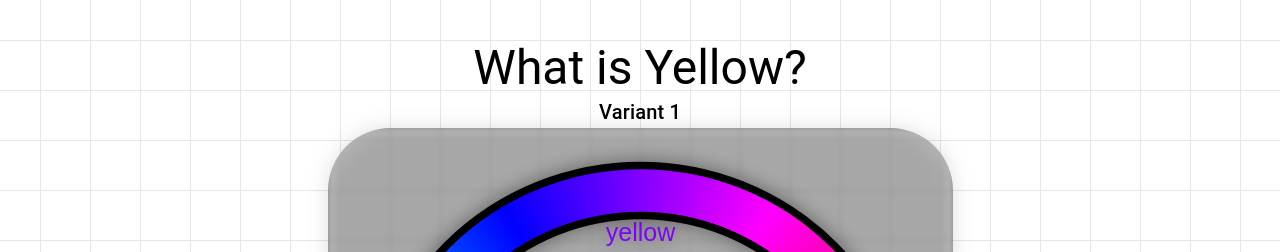
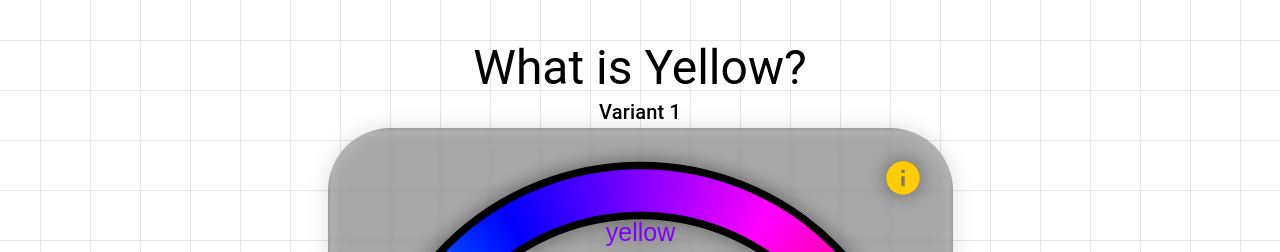
Before and after one commit to Jordan-SFU/WhatIsYellow, a React (Create React App) app in the folder what-is-yellow/: page /play in a window 1280 px wide. Shown: the top 252 px of the page. Built offline with nearby package versions, Linux system fonts and the light colour scheme; a web font is replaced by a local one.

Commit message:
you can finally view others' answers

```diff
--- a/what-is-yellow/src/Components/CircularSlider.js
+++ b/what-is-yellow/src/Components/CircularSlider.js
@@ -14,6 +14,7 @@ const CircularSlider = ({
   minimumDistance = 10,
   onChange = (index, angle) => {console.log(`Index: ${index}, Angle: ${angle}`)},
   initialPositions = [],
+  readOnly = false,
   angleOffset = 0 }) => {
     // Utility function to convert degrees to radians
   const degToRad = (deg) => (deg * Math.PI) / 180;
@@ -340,10 +341,10 @@ const CircularSlider = ({
           r={knobRadius}
           fill="none"
           stroke="none"
-          onMouseDown={handleMouseDown(index)}
-          onMouseEnter={handleMouseEnter(index)}
-          onMouseLeave={handleMouseLeave(index)}
-          pointerEvents={'bounding-box'}
+          onMouseDown={readOnly === true ? () => void(0): handleMouseDown(index)}
+          onMouseEnter={readOnly === true ? void(0) : handleMouseEnter(index)}
+          onMouseLeave={readOnly === true ? void(0) : handleMouseLeave(index)}
+          pointerEvents={readOnly === true ? 'none' : 'bounding-box'}
           style={{ cursor: 'pointer' }}
         />
       </g>
--- a/what-is-yellow/src/Components/ColourBlindSliderStages.js
+++ b/what-is-yellow/src/Components/ColourBlindSliderStages.js
@@ -5,6 +5,8 @@ import React from "react";
 import { MobileStepper, Button, Typography } from "@mui/material/";
 import { ProtanopiaFilter, ProtanomalyFilter, DeuteranopiaFilter, DeuteranomalyFilter, TritanopiaFilter, TritanomalyFilter, AchromatopsiaFilter, AchromatomalyFilter } from "./Filters";
 import './CircularSlider.css';
+
+import InfoIcon from '@mui/icons-material/Info';
 
 const SliderStages = () => {
   const [sliderValues, setSliderValues] = useState({
@@ -102,6 +104,12 @@ const SliderStages = () => {
       <Typography variant="h3" style={{ textAlign: 'center', marginTop: '5vh' }}>What is Yellow?</Typography>
       <Typography variant="h6" style={{ textAlign: 'center' }}>{types[activeStep]}</Typography>
       <div key={activeStep} className="CircularSlider" style={{ flex: 1, display: 'flex', justifyContent: 'center', alignItems: 'center' }}>
+        <div className="info-icon">
+          <InfoIcon style={{ fontSize: '2.5em' }} />
+          <div className="info-box">
+            drag the sliders or use the scroll wheel to adjust the regions
+          </div>
+        </div>
         {stages[activeStep]}
       </div>
       <MobileStepper
--- a/what-is-yellow/src/Components/SliderStages.js
+++ b/what-is-yellow/src/Components/SliderStages.js
@@ -7,6 +7,7 @@ import { onSnapshot, collection, addDoc, setDoc, doc, getDoc } from "firebase/fi
 import React from "react";
 import { MobileStepper, Button, Typography } from "@mui/material/";
 import { ProtanopiaFilter, DeuteranopiaFilter, TritanopiaFilter } from "./Filters";
+import InfoIcon from '@mui/icons-material/Info';
 
 const SliderStages = () => {
   const [sliderValues, setSliderValues] = useState({
@@ -19,6 +20,7 @@ const SliderStages = () => {
   });
   const [activeStep, setActiveStep] = useState(0);
   const [submitted, setSubmitted] = useState(false);
+  const [newRegions, setNewRegions] = useState(null);
 
   const handleNext = () => {
     setActiveStep((prevActiveStep) => prevActiveStep + 1);
@@ -50,6 +52,7 @@ const SliderStages = () => {
     if (!docSnap.exists()) {
         await setDoc(docRef, { "Regions": currentValues, n: 1 });
         setSubmitted(true);
+        setNewRegions(currentValues);
         return;
     }
 
@@ -65,7 +68,7 @@ const SliderStages = () => {
     await setDoc(docRef, { "Regions": newRegions, n: n + 1 });
 
     setSubmitted(true);
-
+    setNewRegions(newRegions);
   };
 
   const handleSliderChange = (stage, index, angle) => {
@@ -82,7 +85,7 @@ const SliderStages = () => {
   };
 
   const stages = [
-    <CircularSlider key="stage1" size={2.5} onChange={(index, angle) => handleSliderChange('stage1', index, angle)} knobs={2} textValues={["yellow", "not yellow"]} />,
+    <CircularSlider key="stage1" size={2.5} onChange={(index, angle) => handleSliderChange('stage1', index, angle)} knobs={2} textValues={["yellow", "not yellow"]}/>,
     <CircularSlider key="stage2" size={2.5} onChange={(index, angle) => handleSliderChange('stage2', index, angle)} knobs={6} />,
     <CircularSlider key="stage3" size={2.5} onChange={(index, angle) => handleSliderChange('stage3', index, angle)} knobs={7} textValues={["red", "orange", "yellow", "green", "blue", "indigo", "purple"]}/>,
     <div className="protanopia">
@@ -99,12 +102,55 @@ const SliderStages = () => {
     </div>
   ];
 
+  function renderSliderStage(activeStep, newRegions, handleSliderChange, submitted) {
+    if (!submitted) return null;
+
+    switch (activeStep) {
+      case 0:
+        return <CircularSlider key="stage1" size={2.5} onChange={(index, angle) => handleSliderChange('stage1', index, angle)} knobs={2} textValues={["yellow", "not yellow"]} readOnly={true} initialPositions={newRegions}/>;
+      case 1:
+        return <CircularSlider key="stage2" size={2.5} onChange={(index, angle) => handleSliderChange('stage2', index, angle)} knobs={6} readOnly={true} initialPositions={newRegions}/>;
+      case 2:
+        return <CircularSlider key="stage3" size={2.5} onChange={(index, angle) => handleSliderChange('stage3', index, angle)} knobs={7} textValues={["red", "orange", "yellow", "green", "blue", "indigo", "purple"]} readOnly={true} initialPositions={newRegions}/>;
+      case 3:
+        return (
+          <div className="protanopia">
+            <ProtanopiaFilter />
+            <CircularSlider key="stage4" size={2.5} onChange={(index, angle) => handleSliderChange('stage4', index, angle)} knobs={6} readOnly={true} initialPositions={newRegions}/>
+          </div>
+        );
+      case 4:
+        return (
+          <div className="deuteranopia">
+            <DeuteranopiaFilter />
+            <CircularSlider key="stage5" size={2.5} onChange={(index, angle) => handleSliderChange('stage5', index, angle)} knobs={6} readOnly={true} initialPositions={newRegions}/>
+          </div>
+        );
+      case 5:
+        return (
+          <div className="tritanopia">
+            <TritanopiaFilter />
+            <CircularSlider key="stage6" size={2.5} onChange={(index, angle) => handleSliderChange('stage6', index, angle)} knobs={6} readOnly={true} initialPositions={newRegions}/>
+          </div>
+        );
+      default:
+        return null;
+    }
+  }
+
   return (
     <div style={{ display: 'flex', flexDirection: 'column', height: '100vh' }}>
       <Typography variant="h3" style={{ textAlign: 'center', marginTop: '5vh' }}>What is Yellow?</Typography>
       <Typography variant="h6" style={{ textAlign: 'center'}}>Variant {activeStep + 1}</Typography>
       <div key={activeStep} className="CircularSlider" style={{ flex: 1, display: 'flex', justifyContent: 'center', alignItems: 'center' }}>
+        <div className="info-icon">
+          <InfoIcon style={{fontSize: '2.5em'}} />
+          <div className="info-box">
+            drag the sliders or use the scroll wheel to adjust the regions
+          </div>
+        </div>
         {stages[activeStep]}
+        {renderSliderStage(activeStep, newRegions, handleSliderChange, submitted)}
       </div>
       <MobileStepper
         steps={6}
--- a/what-is-yellow/src/index.css
+++ b/what-is-yellow/src/index.css
@@ -73,3 +73,38 @@ body {
 .achromatomaly {
   filter: url(#achromatomalyColourMatrix)
 }
+
+.info-icon {
+  position: absolute;
+  top: 30px;
+  right: 30px;
+  color: var(--primary-color);
+  transition: .3s ease;
+}
+
+.info-icon:hover {
+  color: black;
+}
+
+.info-box {
+  visibility: hidden;
+  width: 200px;
+  background-color: #f9f9f9;
+  color: #000;
+  text-align: center;
+  border-radius: 25%;
+  padding: 10px;
+  position: absolute;
+  z-index: 1;
+  bottom: 125%;
+  left: 50%;
+  margin-left: -100px;
+  box-shadow: 0px 0px 10px 0px rgba(0, 0, 0, 0.1);
+  transition: visibility 0.3s, opacity 0.3s;
+  opacity: 0;
+}
+
+.info-icon:hover .info-box {
+  visibility: visible;
+  opacity: 1;
+}
```
